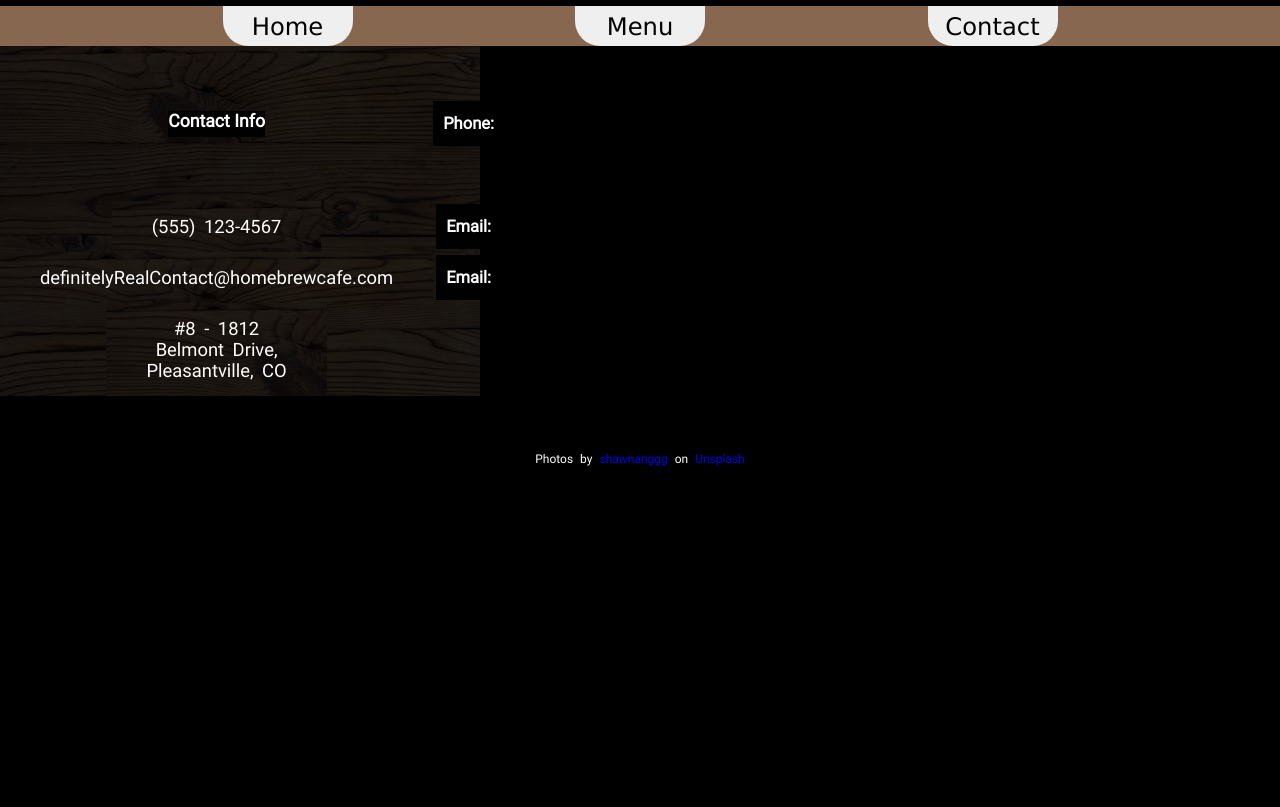
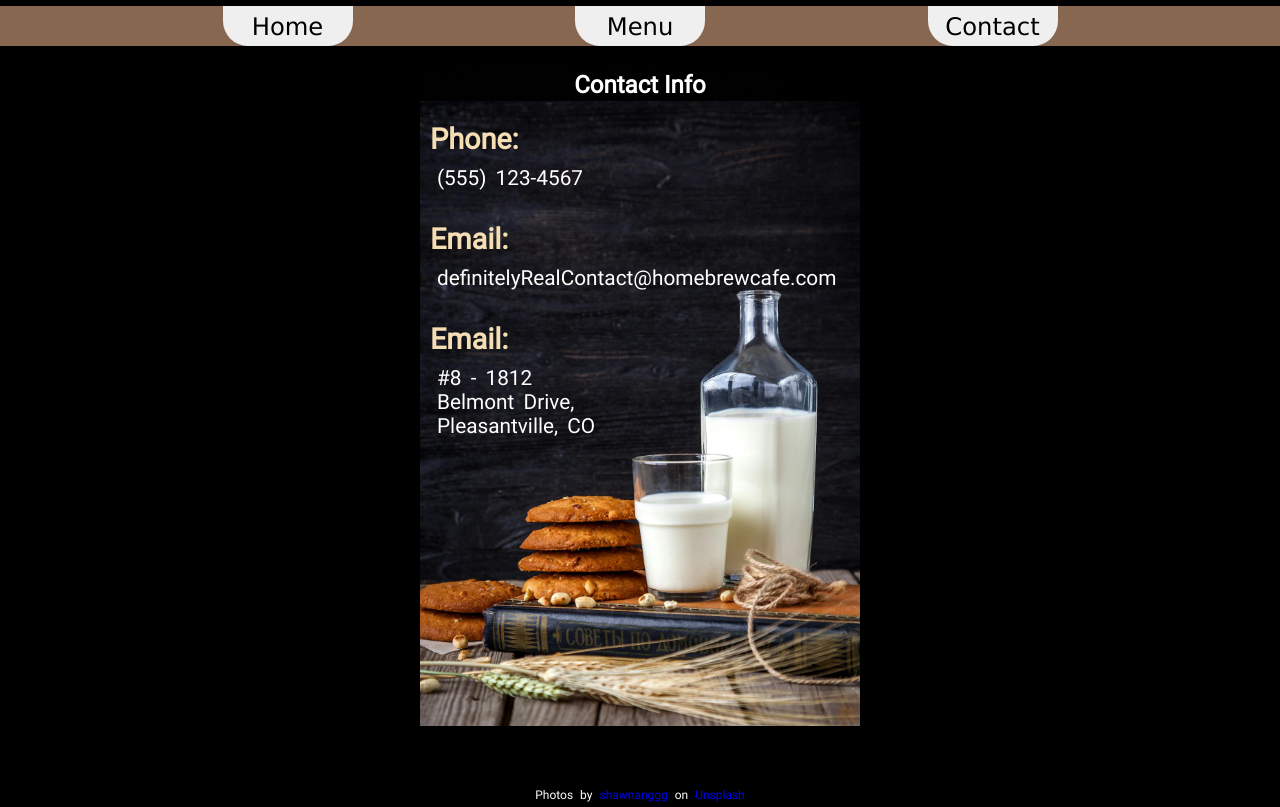
Before and after one commit to Jufarkas/restaurant-page, a website built with webpack: page src/index.html in a window 1280 px wide. Both pictures are taken after a click on the button "Contact". Shown: the part 99-906 px from the top of the page. Before the commit the page ends 800 px from the top, so only its background shows below. Built offline with nearby package versions, Linux system fonts and the light colour scheme; files whose address does not match are found by name.

Commit message:
add styling for contact page

```diff
--- a/src/style.css
+++ b/src/style.css
@@ -338,6 +338,52 @@ h6 {
     margin-top: 10px;
 }
 
+.scones + ul {
+    padding: 0;
+}
+
+
+
+/* CONTACT PAGE */
+
+.contactInfo {
+    display: flex;
+    justify-content: center;
+    margin-top: 20px;
+}
+
+.contact.card {
+    background-image: url(./contact.jpg);
+    background-size: contain;
+    background-repeat: no-repeat;
+    height: 666px;
+    width: 440px;
+    display: grid;
+    grid-template: repeat(6, 50px) / 1fr;
+    justify-items: start;
+    align-items: start;
+}
+
+.contact.card h3 {
+    justify-self: center;
+    height: 25px;
+    width: 440px;
+    padding: 5px 0 5px 0;
+    font-size: 1.5em;
+}
+
+.contact.card h6 {
+    background: none;
+    color: #f5deb3;
+    font-size: 1.8em;
+}
+
+.contact.card p {
+    background-image: none;
+    padding: 0 0 0 17px;
+    font-size: 1.3em;
+    text-align: start;
+}
 
 /* FOOTER STYLING */
 .footer {
```
